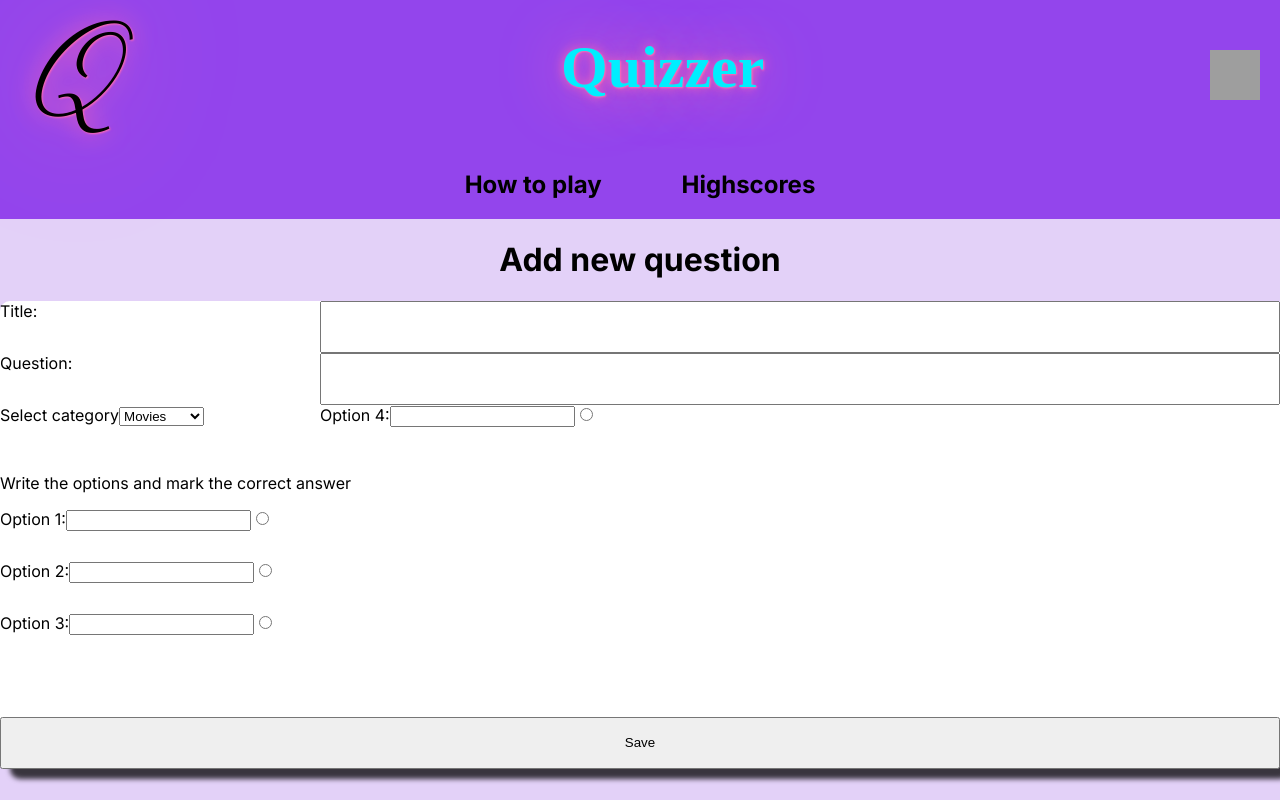
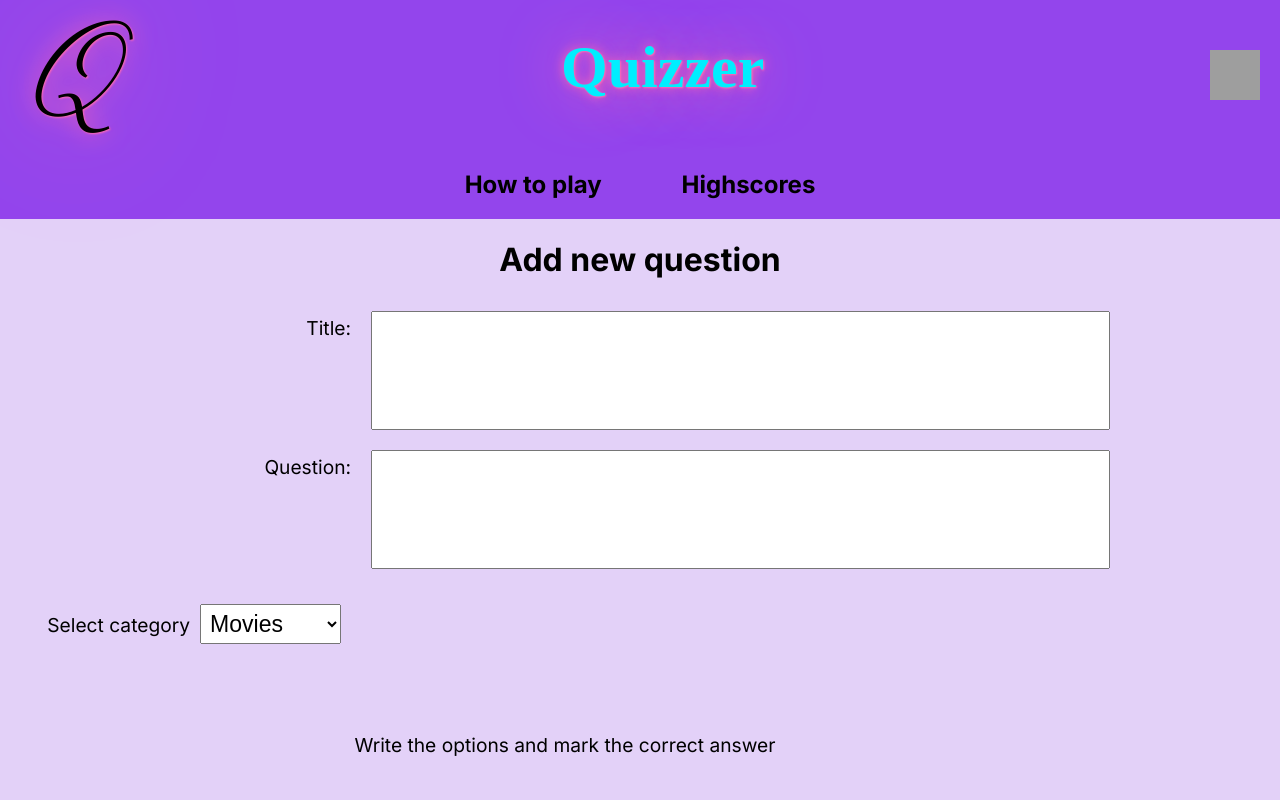
Before and after one commit to PatBerGit/Quizzer, a Next.js app: page /settings/addNewQuestion in a window 1280 px wide. Shown: the top 800 px of the page. Built offline with nearby package versions, Linux system fonts and the light colour scheme; grey boxes are pictures that could not be loaded; a web font is replaced by a local one.

Commit message:
WIP: trying to design the grid for the form

```diff
--- a/src/app/settings/addNewQuestion/page.module.scss
+++ b/src/app/settings/addNewQuestion/page.module.scss
@@ -1,14 +1,20 @@
 .pageTitle{
     text-align: center;
 }
-
+c:\Users\pbergsan\AppData\Local\Programs\Microsoft VS Code\resources\app\out\vs\code\electron-sandbox\workbench\workbench.html
 .addNewQuestionContainer{
+    display: flex;
+    justify-content: center;
     background-color: white;
     border-radius: 10px;
     box-shadow: 10px 10px 5px 0px rgba(0,0,0,0.75);
+    width: 90%;
+    margin: auto;
 }
 
-.form {  display: grid;
+.form {
+    margin: 10px;
+    display: grid;
     grid-template-columns: 1fr 1fr 1fr 1fr;
     grid-template-rows: 1fr 1fr 1fr 1fr 1fr 1fr 1fr 1fr 1fr;
     gap: 0px 0px;
@@ -20,48 +26,137 @@
       "info info info info"
       "answer1Label answer1Input answer1Input answer1Correct"
       "answer2Label answer2Input answer2Input answer2Correct"
-      "answer3Label Answer3Input Answer3Input answer3Correct"
-      "Answer4Label Answer4Input Answer4Input answer4Correct"
-      "saveButton saveButton saveButton saveButton";
+      "answer3Label answer3Input answer3Input answer3Correct"
+      "answer4Label answer4Input answer4Input answer4Correct"
+      "saveButtonContainer saveButtonContainer saveButtonContainer saveButtonContainer";
 
   }
 
-  .titleLabel { grid-area: titleLabel; }
+  .titleLabel {
+    grid-area: titleLabel;
+    font-size: 1.2em;
+    text-align: right;
+    margin: 15px 10px;
+ }
 
-  .titleInput { grid-area: titleInput; }
+  .titleInput {
+    grid-area: titleInput;
+    font-size: 1.2em;
+    margin: 10px;
+    padding: 5px;
+}
 
-  .questionLabel { grid-area: questionLabel; }
+  .questionLabel {
+    grid-area: questionLabel;
+    font-size: 1.2em;
+    text-align: right;
+    margin: 15px 10px;
+}
 
-  .questionInput { grid-area: questionInput; }
+  .questionInput {
+    grid-area: questionInput;
+    font-size: 1.2em;
+    margin: 10px;
+    padding: 5px;
+}
 
-  .categoryLabel { grid-area: categoryLabel; }
+  .categoryLabel {
+    grid-area: categoryLabel;
+    font-size: 1.2em;
+    text-align: right;
+    margin: 15px 10px;
+}
 
-  .categorySelector { grid-area: categorySelector; }
+  .categorySelector {
+    grid-area: categorySelector;
+    font-size: 1.2em;
+    margin: 10px;
+    padding: 5px;
+}
 
-  .answer1Label { grid-area: answer1Label; }
+  .answer1Label {
+    grid-area: answer1Label;
+    font-size: 1.2em;
+    text-align: right;
+    margin: 15px 10px;
+}
 
-  .answer1Input { grid-area: answer1Input; }
+  .answer1Input {
+    grid-area: answer1Input;
+    font-size: 1.2em;
+    margin: 10px;
+    padding: 5px;
+}
 
   .answer1Correct { grid-area: answer1Correct; }
 
-  .answer2Label { grid-area: answer2Label; }
+  .answer2Label {
+    grid-area: answer2Label;
+    font-size: 1.2em;
+    text-align: right;
+    margin: 15px 10px;
 
-  .answer2Input { grid-area: answer2Input; }
+}
+
+  .answer2Input {
+    grid-area: answer2Input;
+    font-size: 1.2em;
+    margin: 10px;
+    padding: 5px;
+}
 
   .answer2Correct { grid-area: answer2Correct; }
 
-  .answer3Label { grid-area: answer3Label; }
+  .answer3Label {
+    grid-area: answer3Label;
+    font-size: 1.2em;
+    text-align: right;
+    margin: 15px 10px;
+}
 
-  .Answer3Input { grid-area: Answer3Input; }
+  .answer3Input {
+    grid-area: answer3Input;
+    font-size: 1.2em;
+    margin: 10px;
+    padding: 5px;
+}
 
   .answer3Correct { grid-area: answer3Correct; }
 
-  .Answer4Label { grid-area: Answer4Label; }
+  .answer4Label {
+    grid-area: answer4Label;
+    font-size: 1.2em;
+    text-align: right;
+    margin: 15px 10px;
+}
 
-  .Answer4Input { grid-area: Answer4Input; }
+  .answer4Input {
+    grid-area: answer4Input;
+    font-size: 1.2em;
+    margin: 10px;
+    padding: 5px;
+}
 
-  .answer4Correct { grid-area: answer4Correct; }
+  .answer4Correct {
+    grid-area: answer4Correct; }
 
-  .saveButton { grid-area: saveButton; }
+  .saveButtonContainer {
+    grid-area: saveButton;
+    display: flex;
+    justify-content: center;
+    width: 150px;
+    height: 70%;
+}
 
-  .info { grid-area: info; }
+  .info {
+    grid-area: info;
+    font-size: 1.2em;
+    text-align: center;
+    margin: 15px 10px;
+}
+
+.saveButton{
+    width: 200px;
+    height: 70%;
+    border-radius: 5px;
+}
--- a/src/app/settings/addNewQuestion/page.tsx
+++ b/src/app/settings/addNewQuestion/page.tsx
@@ -12,9 +12,9 @@ export default function AddNew() {
             <form className={styles.form} action="submit">
                 <label className={styles.titleLabel} htmlFor="title">Title: </label>
                 <input className={styles.titleInput} type="text" id="title" name="title" />
-                <label className={styles.questionlabel} htmlFor="question">Question: </label>
+                <label className={styles.questionLabel} htmlFor="question">Question: </label>
                 <input className={styles.questionInput} type="text" id="question" name="question" />
-                <label className={styles.categorylabel} htmlFor="category">Select category
+                <label className={styles.categoryLabel} htmlFor="category">Select category
                     <select className={styles.categorySelector} id="category" name="category">
                         <option value="movies">Movies</option>
                         <option value="sport">Sport</option>
@@ -39,8 +39,10 @@ export default function AddNew() {
                     <input className={styles.answer4Input} type="text" id="answer4" name="answer4" />
                     <input className={styles.answer4Correct} type="radio" name="correctAnswer" value="answer4"/>
                 </label>
+                <div className={styles.saveButtonContainer}>
+                    <button className={styles.saveButton}>Save</button>
+                </div>
 
-                <button className={styles.saveButton}>Save</button>
             </form>
         </div>
     </>
```
